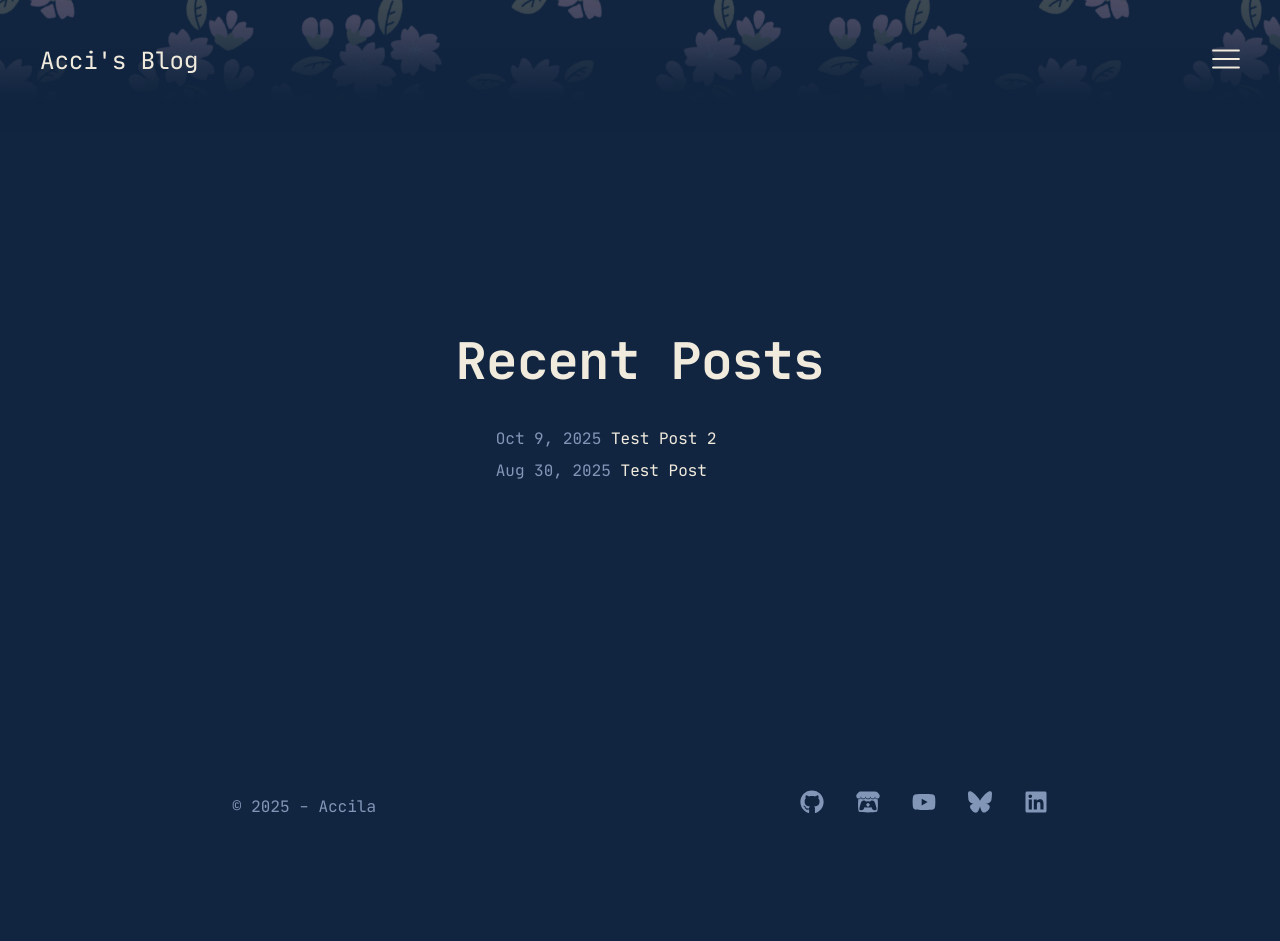
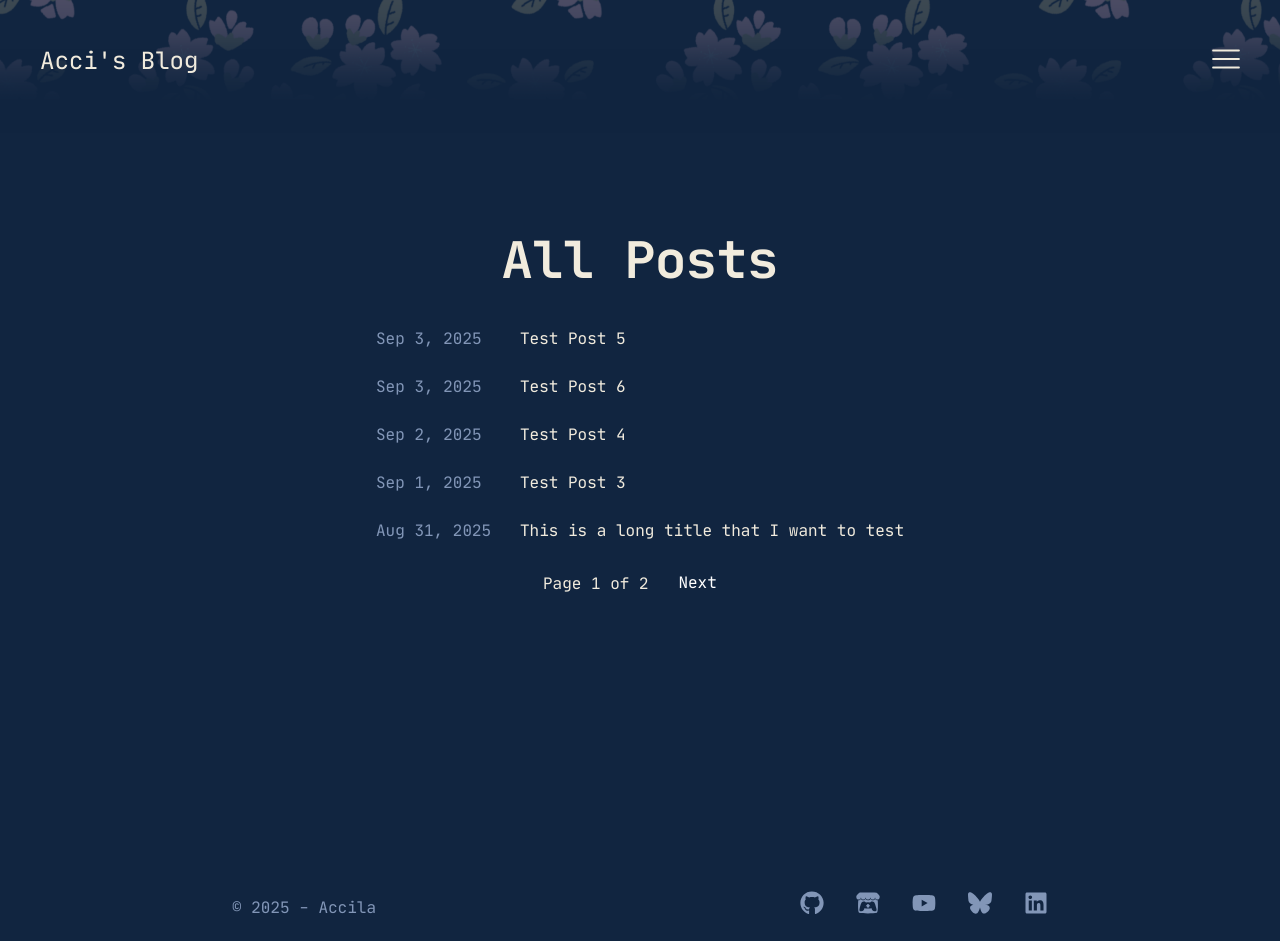
Before and after one commit to queenaccila/acci-blog, a React (Vite) app: page /posts in a window 1280 px wide. Before the commit the page ends 840 px from the top, so only its background shows below. Built offline with nearby package versions, Linux system fonts and the light colour scheme.

Commit message:
Working dynamic pages added

```diff
--- a/src/content/PostIndex.js
+++ b/src/content/PostIndex.js
@@ -8,9 +8,17 @@ export const posts = Object.entries(
 }));
 
 // get recent posts for the page
-export function getRecentPosts(posts, limit = 5) {
+export function getRecentPosts(posts) {
   return posts
     .filter(post => post.frontmatter && post.frontmatter.draft === false)
     .sort((a, b) => new Date(b.frontmatter.date) - new Date(a.frontmatter.date))
-    .slice(0, limit);
 }
+
+// automatically create new sections every x posts
+export function paginatePosts(posts, perPage = 20) {
+  const pages = [];
+  for (let i = 0; i < posts.length; i += perPage) {
+    pages.push(posts.slice(i, i + perPage));
+  }
+  return pages;
+}
--- a/src/content/posts/2025/09/TestFile2.mdx
+++ b/src/content/posts/2025/08/TestFile2.mdx
@@ -1,6 +1,6 @@
 ---
-title: "Test Post 2"
-date: "2025-10-10T00:00:00"
+title: "This is a long title that I want to test"
+date: "2025-09-01T00:00:00"
 tags: ["devlog", "misc"]
 draft: false
 slug: "test-post-2"
--- /dev/null
+++ b/src/content/posts/2025/08/TestFile3.mdx
@@ -0,0 +1,11 @@
+---
+title: "Test Post 3"
+date: "2025-09-02T00:00:00"
+tags: ["devlog", "misc"]
+draft: false
+slug: "test-post-3"
+---
+
+# Test Post 3
+
+This is the main test for pages
--- /dev/null
+++ b/src/content/posts/2025/08/TestFile4.mdx
@@ -0,0 +1,11 @@
+---
+title: "Test Post 4"
+date: "2025-09-03T00:00:00"
+tags: ["devlog", "misc"]
+draft: false
+slug: "test-post-4"
+---
+
+# Test Post 4
+
+This is the main test for pages
--- /dev/null
+++ b/src/content/posts/2025/08/TestFile5.mdx
@@ -0,0 +1,9 @@
+---
+title: "Test Post 5"
+date: "2025-09-04T00:00:00"
+tags: ["devlog", "misc"]
+draft: false
+slug: "test-post-5"
+---
+
+# Test Post 5
--- /dev/null
+++ b/src/content/posts/2025/08/TestFile6.mdx
@@ -0,0 +1,9 @@
+---
+title: "Test Post 6"
+date: "2025-09-04T00:00:00"
+tags: ["devlog", "misc"]
+draft: false
+slug: "test-post-6"
+---
+
+# Test Post 6
--- a/src/pages/Posts.css
+++ b/src/pages/Posts.css
@@ -3,12 +3,27 @@
 }
 
 .post-list {
-    list-style-type: none;
-    text-align: left;
+    list-style: none;
+    padding: 0;
+    margin: 0;
+}
+
+.post-list li {
+    display: flex;
+    align-items: center;
+    gap: 1rem;
+    margin-bottom: 1rem;
+}
+
+.post-list a {
+    flex: 1;
+    text-decoration: none;
+    color: inherit;
 }
 
 .single-link a {
     color: #f1ebdd;
+    text-align: left;
 }
 
 .single-link a:hover {
@@ -18,3 +33,12 @@
 .date-color {
     color: #8296b7;
 }
+
+.post-list .date-color {
+    width: 8rem;
+    text-align: left;
+}
+
+.page-button {
+    background-color: transparent;
+}
--- a/src/pages/Posts.jsx
+++ b/src/pages/Posts.jsx
@@ -1,33 +1,50 @@
+import { useState } from "react";
 import './Posts.css'
-import { posts, getRecentPosts } from '../content/PostIndex';
+import { posts, getRecentPosts, paginatePosts } from '../content/PostIndex';
 
-console.log('Posts array: ', posts);
+function RecentPosts() {
+  // Local state for the current page
+  const [page, setPage] = useState(1);
 
-function RecentPosts({limit = 20}) {
-  const recentPosts = getRecentPosts(posts, limit);
+  // Get posts
+  const recentPosts = getRecentPosts(posts);
+  const pages = paginatePosts(recentPosts, 5);
+
+  const currentPagePosts = pages[page - 1] || [];
 
   return (
-    <>
     <div className="post-div">
-        <h1>Recent Posts</h1>
+      <h1>All Posts</h1>
       <ul className="post-list">
-          {recentPosts.map((post) => (
-            <li key={post.frontmatter.title} className="single-link">
-              <span className="date-color">{new Date(post.frontmatter.date).toLocaleDateString("en-US", {
+        {currentPagePosts.map(post => (
+          <li key={post.frontmatter.slug} className="single-link">
+            <span className="date-color">
+              {new Date(post.frontmatter.date).toLocaleDateString("en-US", {
                 timeZone: "America/Los_Angeles",
                 year: "numeric",
                 month: "short",
                 day: "numeric"
-              })}</span>{' '}
-              <a href={`/posts/${post.frontmatter.slug || post.frontmatter.title.replace(/\s+/g, '-').toLowerCase()}`}>
+              })}
+            </span>
+            <a href={`/posts/${post.frontmatter.slug}`}>
               {post.frontmatter.title}
             </a>
           </li>
         ))}
       </ul>
+
+      {/* Simple pagination navigation */}
+      <div className="pagination">
+        {page > 1 && (
+          <button onClick={() => setPage(page - 1)}>Previous</button>
+        )}
+        <span> Page {page} of {pages.length} </span>
+        {page < pages.length && (
+          <button onClick={() => setPage(page + 1)} className="page-button">Next</button>
+        )}
       </div>
-    </>
-  )
+    </div>
+  );
 }
 
-export default RecentPosts
+export default RecentPosts;
```
Lines whose indentation alone changed are shown as unchanged.
